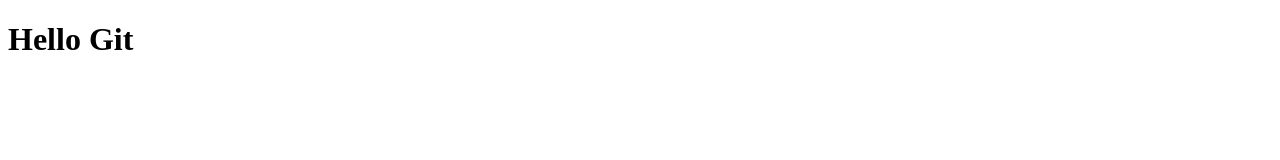
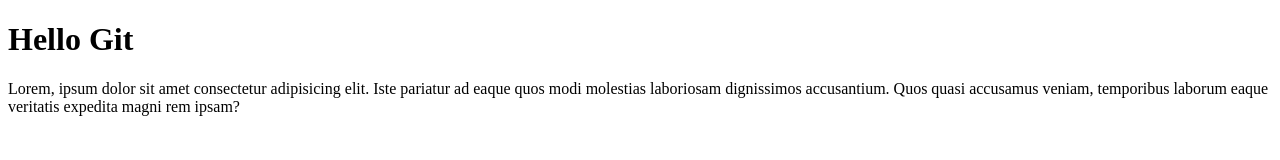
Before and after one commit to faridlmuzaky/survey-app, a plain HTML site: page index.html in a window 1280 px wide. Drawn offline with Linux system fonts and the light colour scheme.

Commit message:
menambahkan lorem

```diff
--- a/index.html
+++ b/index.html
@@ -8,5 +8,6 @@
 </head>
 <body>
     <h1>Hello Git</h1>
+    <p>Lorem, ipsum dolor sit amet consectetur adipisicing elit. Iste pariatur ad eaque quos modi molestias laboriosam dignissimos accusantium. Quos quasi accusamus veniam, temporibus laborum eaque veritatis expedita magni rem ipsam?</p>
 </body>
 </html>
```
